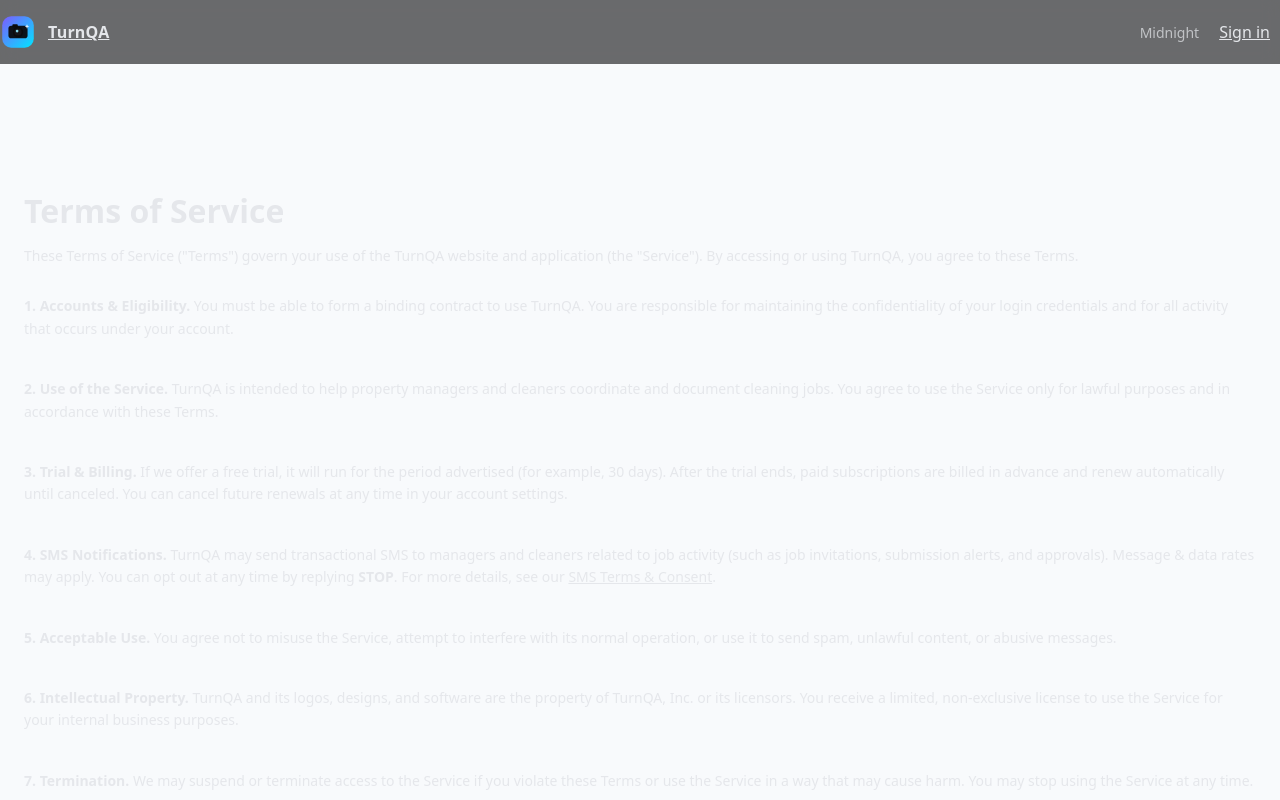
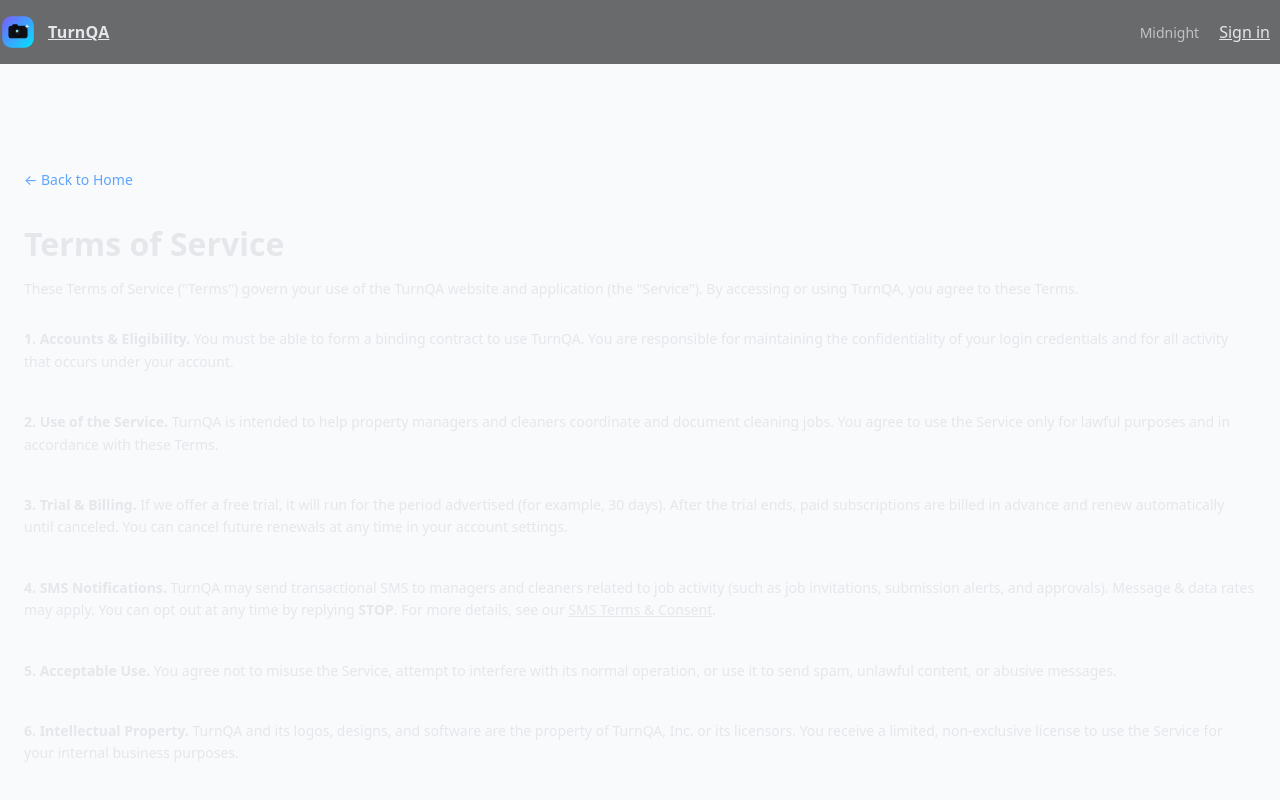
Before and after one commit to dmeadows001/turn-qa, a Next.js app: page /legal/terms in a window 1280 px wide. Shown: the top 800 px of the page. Built offline with nearby package versions, Linux system fonts and the light colour scheme; no server answers.

Commit message:
Update terms.tsx

```diff
--- a/pages/legal/terms.tsx
+++ b/pages/legal/terms.tsx
@@ -17,6 +17,18 @@ export default function Terms() {
   }}
 >
         <Card className="auth-card">
+          <Link href="/" style={{
+            display: "inline-flex",
+            alignItems: "center",
+            gap: 6,
+            color: "#60a5fa",
+            fontSize: 14,
+            textDecoration: "none",
+            marginBottom: 12
+          }}>
+            ← Back to Home
+        </Link>
+
           <h1 className="h1 accent" style={{ marginBottom: 12 }}>
             Terms of Service
           </h1>
```
